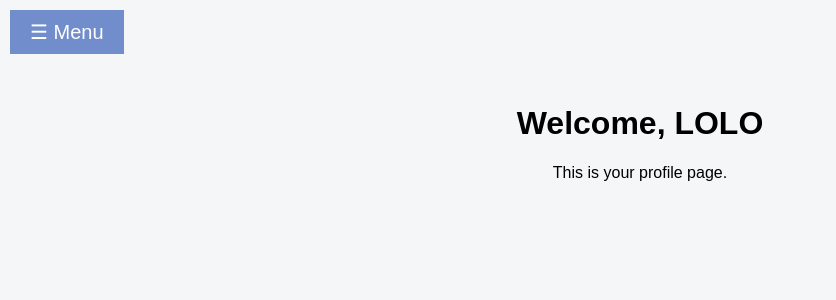
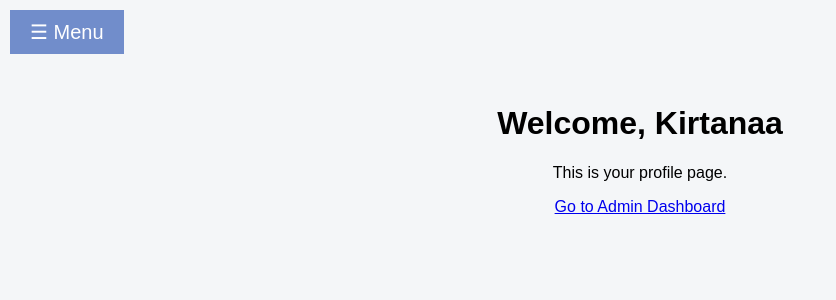
Before and after one commit to Kirtanaa222/Group-11, a Flask app: page /profile in a window 1280 px wide. Shown: the top 300 px of the page, without its empty margins (0-836 px from the left). Run offline with Flask 3, Linux system fonts and the light colour scheme; a user stored in the database is signed in.

Commit message:
added new files and changed few

```diff
--- a/Templates/profile.html
+++ b/Templates/profile.html
@@ -19,6 +19,12 @@
     <div class="main">
         <h1>Welcome, {{ username }}</h1>
         <p>This is your profile page.</p>
+
+            <!-- Show admin dashboard link if user is admin -->
+        {% if session.get('is_admin') %}
+            <p><a href="{{ url_for('admin_dashboard') }}">Go to Admin Dashboard</a></p>
+        {% endif %}
+
     </div>
 </body>
 </html>
--- a/app.py
+++ b/app.py
@@ -1,13 +1,16 @@
-from flask import Flask, render_template, request, redirect, url_for, session
+from flask import Flask, render_template, request, redirect, url_for, session, jsonify
 from flask_sqlalchemy import SQLAlchemy
 from werkzeug.security import generate_password_hash, check_password_hash
+from datetime import datetime
+from flask import abort
 
 app = Flask(__name__)
 app.config['SQLALCHEMY_DATABASE_URI'] = 'sqlite:///sql.db'
-app.config['SQLALCHEMY_TRACK_MODIFICATIONS'] = False #disable modification tracking in SQLAlchemy (saves memory and improves performance)
-app.secret_key = "supersecret" #encrypt the data that store in the users session
+app.config['SQLALCHEMY_TRACK_MODIFICATIONS'] = False
+app.secret_key = "supersecret"
 db = SQLAlchemy(app)
 
+# new database because needed for admin functionality
 class User(db.Model):
     id = db.Column(db.Integer, primary_key=True)
     username = db.Column(db.String(50), unique=True, nullable=False)
@@ -15,28 +18,81 @@ class User(db.Model):
     faculty = db.Column(db.String(50), nullable=False)
     student_id = db.Column(db.String(10), unique=True, nullable=False)
     user_email = db.Column(db.String(50), unique=True, nullable=False)
+    is_verified = db.Column(db.Boolean, default=False)
+    status = db.Column(db.String(20), default='active')
+    created_at = db.Column(db.DateTime, default=datetime.utcnow)
+    is_admin = db.Column(db.Boolean, default=False)
 
 with app.app_context():
     db.create_all()
 
-# ---------------- Routes ----------------
+# Helper function to check if user is logged in or is admin
+def is_logged_in_admin():
+    user_id = session.get("user_id")
+    if not user_id:
+        return False
+    user = User.query.get(user_id)
+    return user and user.is_admin
+
+# Admin routes- only accessible to admin users. so need to sign up first then manually set is_admin to True in the database
+@app.route('/admin')
+def admin_dashboard():
+    if not is_logged_in_admin():
+        abort(403)
+    return render_template('admin.html')
+
+@app.route('/admin/users', methods=['GET'])
+def admin_get_users():
+    if not is_logged_in_admin():
+        abort(403)
+    users = User.query.all()
+    return jsonify([
+        {
+            'id': user.id,
+            'username': user.username,
+            'user_email': user.user_email,
+            'is_verified': user.is_verified,
+            'status': user.status,
+            'created_at': user.created_at.isoformat()
+        }
+        for user in users
+    ])
+
+# Admin can verify users - only verified users can log in
+@app.route('/admin/users/<int:user_id>/ban', methods=['PATCH'])
+def admin_ban_user(user_id):
+    if not is_logged_in_admin():
+        abort(403)
+    user = User.query.get_or_404(user_id)
+    user.status = 'banned'
+    db.session.commit()
+    return jsonify({'message': f'User {user.user_email} banned'})
+
+# Admin can unban users
+@app.route('/admin/users/<int:user_id>/unban', methods=['PATCH'])
+def admin_unban_user(user_id):
+    if not is_logged_in_admin():
+        abort(403)
+    user = User.query.get_or_404(user_id)
+    user.status = 'active'
+    db.session.commit()
+    return jsonify({'message': f'User {user.user_email} unbanned'})
 
 @app.route("/")
 def home():
     return render_template("home.html", username=session.get("username"))
 
-#sign up form
+
 @app.route("/signup", methods=["GET", "POST"])
 def signup():
-    if request.method == "POST":  #check if the user has summitted sighup form
+    if request.method == "POST":
         username = request.form["username"]
         password = request.form["password"]
         faculty = request.form["faculty"]
         student_id = request.form["student_id"]
         user_email = request.form["user_email"]
 
-        # to check if the user exists in db
-        if User.query.filter_by(username=username).first(): #do not use .all() bcs we want to check that db only has 1 username
+        if User.query.filter_by(username=username).first():
             return render_template("signup.html", error="Username already exists. Please try again.")
 
         if User.query.filter_by(student_id=student_id).first():
@@ -64,8 +120,11 @@ def login():
         ).first()
 
         if user and check_password_hash(user.password, password):
+            if user.status == 'banned':
+                return render_template("login.html", error="Your account has been banned.")
             session["user_id"] = user.id
             session["username"] = user.username
+            session["is_admin"] = user.is_admin
             return redirect(url_for("profile"))
         else:
             return render_template("login.html", error="Invalid username or password.")
```
Also changed, not shown: admin.html (added, +36 -0 lines), instance/sql.db.
